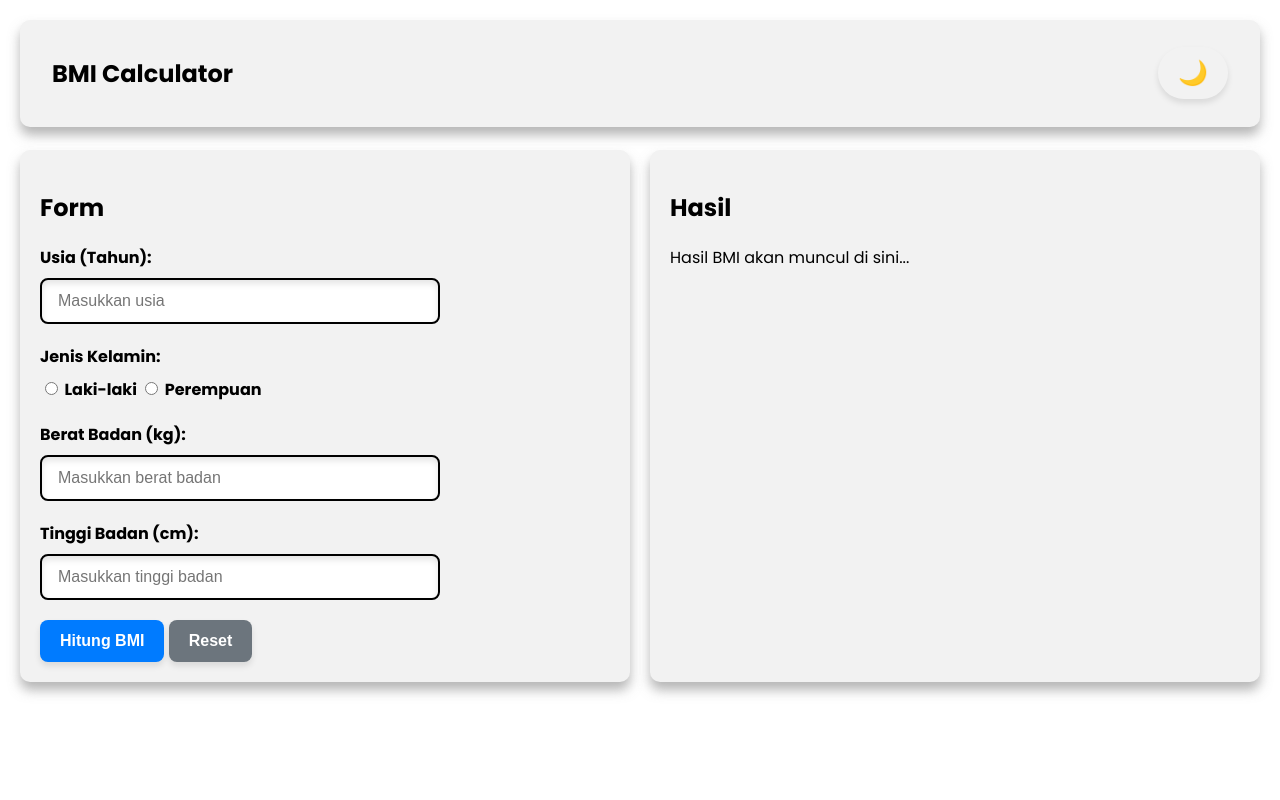
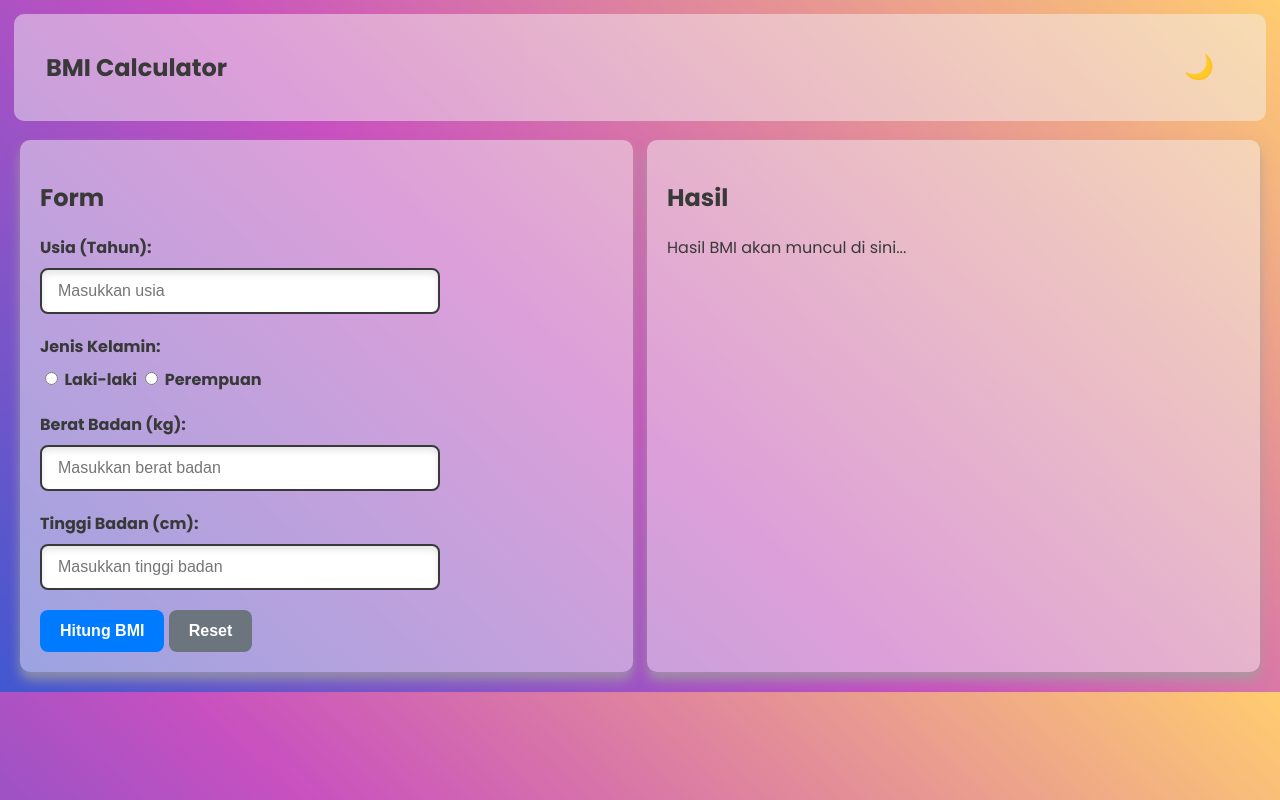
Before and after one commit to revou-fundamental-course/20-jan-25-rikoarik, a plain HTML site: page index.html in a window 1280 px wide. Drawn offline with Linux system fonts and the light colour scheme.

Commit message:
update[css]: add background color gradient and update section transparent background

```diff
--- a/css/styles.css
+++ b/css/styles.css
@@ -1,7 +1,7 @@
 :root {
-    --bg-color-light: #f2f2f2;
-    --text-color-light: #000000;
-    --bg-color-dark: #211c1c;
+    --bg-color-light: #f2f2f27c;
+    --text-color-light: #393939;
+    --bg-color-dark: #2322229c;
     --text-color-dark: #f8f8f8;
   }
 
@@ -10,27 +10,30 @@
     margin: 0;
     font-family: "Poppins", serif;
     transition: background-color 0.3s ease, color 0.3s ease;
+    background-color: #4158D0;
+    background-image: linear-gradient(43deg, #4158D0 0%, #C850C0 46%, #FFCC70 100%);
+
   }
   .container {
-    margin-top: 130px;
+    margin-top: 120px;
     display: flex;
     flex-wrap: wrap;
-    gap: 20px;
+    gap: 14px;
     padding: 20px;
   }
 
   .navbar {
     position: fixed;
-    top: 20px;
-    left: 20px;
-    right: 20px;
+    top: 14px;
+    left: 14px;
+    right: 14px;
     display: flex;
     justify-content: space-between;
     align-items: center;
     padding: 16px 32px;
     background-color: var(--bg-color-light);
     color: var(--text-color-light);
-    box-shadow: 0 8px 12px rgba(160, 160, 160, 0.764);
+    box-shadow: 10 8px 1px rgba(160, 160, 160, 0.764);
     border-radius: 10px;
     transition: background-color 0.3s ease, color 0.3s ease;
   }
@@ -99,7 +102,6 @@ button {
     border: none;
     cursor: pointer;
     transition: all 0.3s ease;
-    box-shadow: 0 4px 6px rgba(0, 0, 0, 0.1);
   }
 
   /* Blue Button */
@@ -170,7 +172,7 @@ button {
     background: none;
     border: none;
     font-size: 24px;
-    border-radius: 100px;
+    border-radius: 100;
     cursor: pointer;
     transition: transform 0.2s ease;
   }
```
